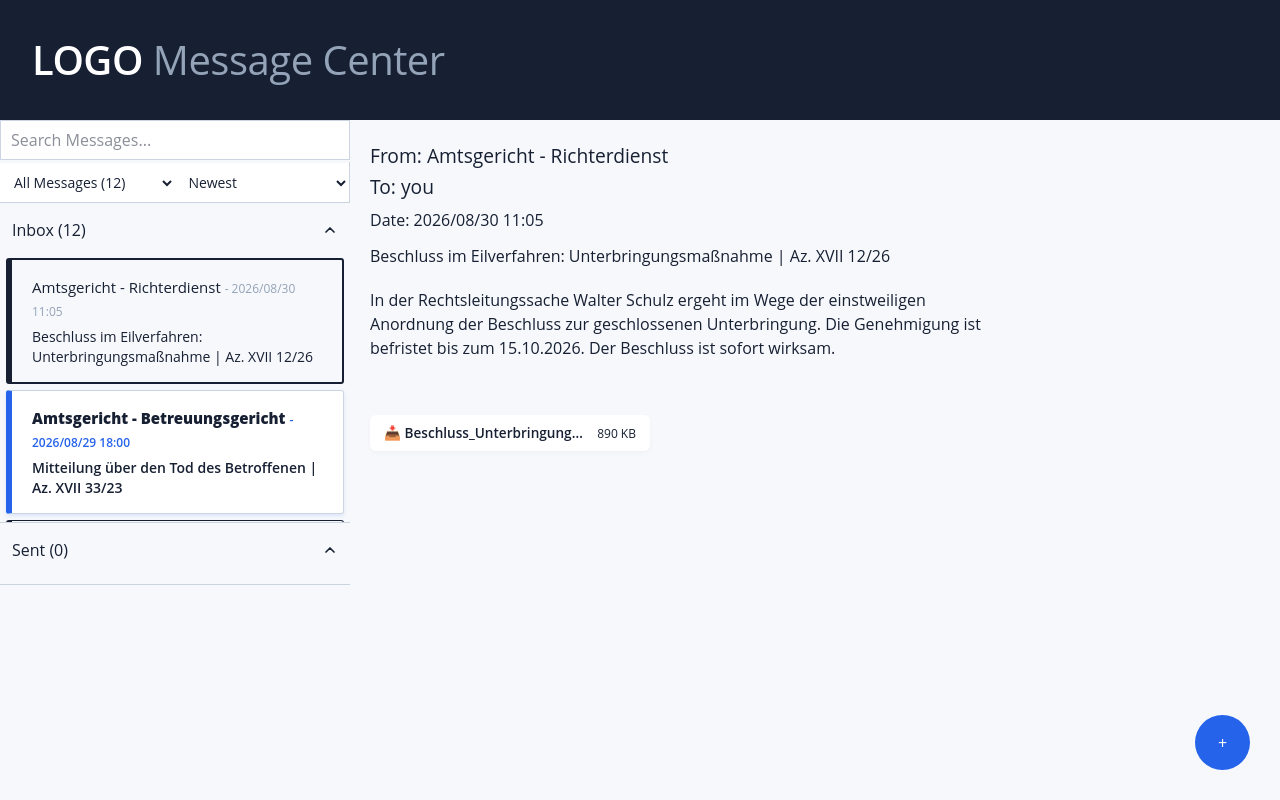
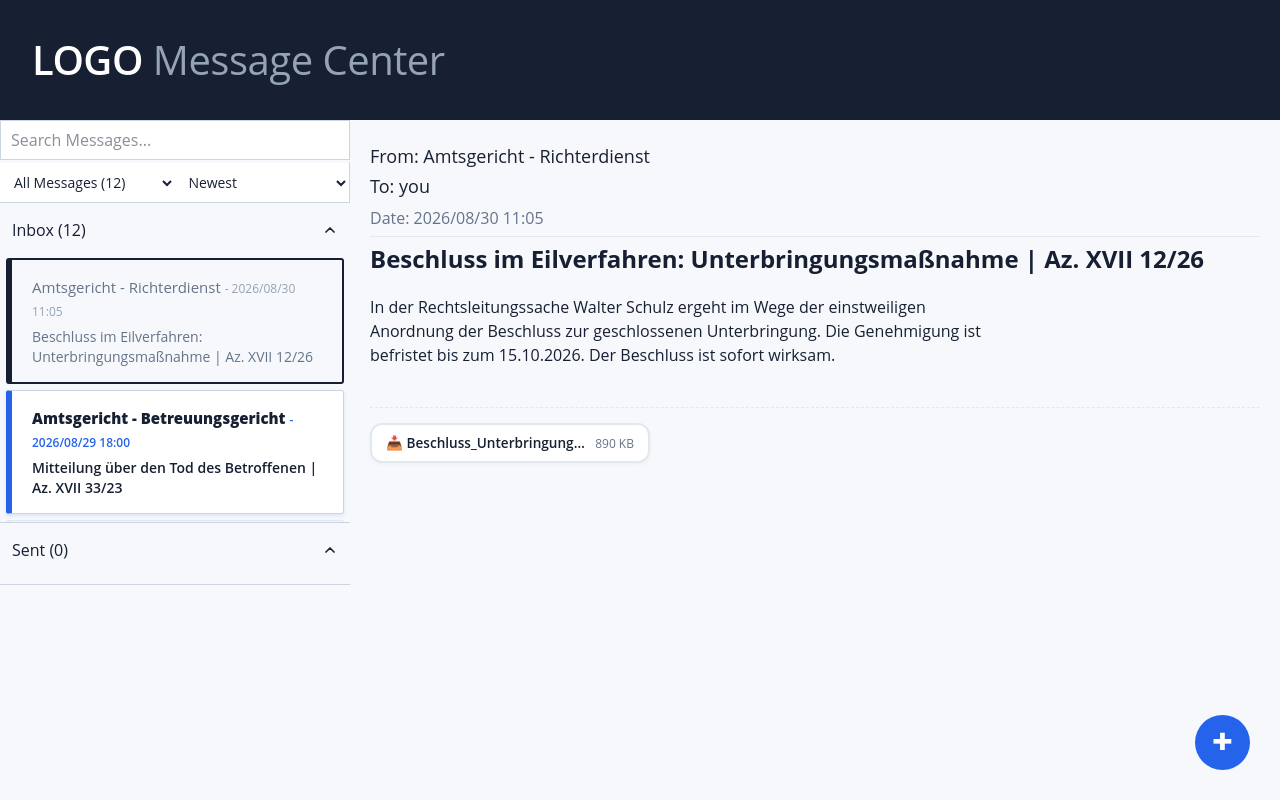
Before and after one commit to Yo-jo51/logo-message-center, a Vue app: page / in a window 1280 px wide. Both pictures are taken after a click on the button 175 px from the left and 320 px from the top of the page. Built offline with nearby package versions, Linux system fonts and the light colour scheme.

Commit message:
Drag and drop addition, CSS fixes new mail button and further tailwind implementing

```diff
--- a/src/MessageCenter.vue
+++ b/src/MessageCenter.vue
@@ -76,18 +76,26 @@ function saveMessages() {
 function sendMail(mail) {
   const id = messages.value.length ? Math.max(...messages.value.map((m) => m.id)) + 1 : 1
 
+  let extrahiertName = ''
+  if (mail.fileName) {
+    extrahiertName = mail.fileName
+  } else if (mail.attachments && mail.attachments.length > 0) {
+    const firstAttachment = mail.attachments[0]
+    extrahiertName = firstAttachment.name || firstAttachment
+  }
+
+  console.log(mail.attachments)
+
   messages.value.push({
     id,
     sender: 'You',
-    reciever: mail.recipient,
+    receiver: mail.recipient,
     subject: mail.subject,
     body: mail.body,
     timestamp: new Date().toDateString(),
     folder: 'Sent',
     seen: true,
     important: mail.priority,
-    attachments: mail.attachments || [],
-    fileName: mail.fileName,
   })
 
   saveMessages()
@@ -246,10 +254,10 @@ function toggleSent() {
     </div>
 
     <button
-      class="fixed right-[30px] bottom-[30px] size-[55px] border-none rounded-full bg-[var(--color-primary)] cursor-pointer flex justify-center items-center box-border font-extrabold text-2xl text-white"
+      class="fixed right-[30px] bottom-[30px] size-[55px] border-none rounded-full bg-[var(--color-primary)] cursor-pointer flex justify-center items-center box-border text-white"
       @click="openNewMail"
     >
-      +
+      <span class="text-4xl font-extrabold h-11">+</span>
     </button>
   </div>
 </template>
--- a/src/components/Filedrop.vue
+++ b/src/components/Filedrop.vue
@@ -0,0 +1,53 @@
+<script setup lang="ts">
+import { ref } from 'vue'
+
+const emit = defineEmits<{
+  (e: 'fileSelected', file: File): void
+}>()
+
+const isDragging = ref(false)
+const fileInput = ref<HTMLInputElement | null>(null)
+
+function openFilePicker() {
+  fileInput.value?.click()
+}
+
+function handleFile(file: File | undefined) {
+  if (!file) return
+
+  emit('fileSelected', file)
+}
+
+function handleFileInput(event: Event) {
+  const input = event.target as HTMLInputElement
+  handleFile(input.files?.[0])
+}
+
+function handleDragOver() {
+  isDragging.value = true
+}
+
+function handleDragLeave() {
+  isDragging.value = false
+}
+
+function handleDrop(event: DragEvent) {
+  isDragging.value = false
+  handleFile(event.dataTransfer?.files[0])
+}
+</script>
+
+<template>
+  <div
+    class="px-5 py-[10px] border-dashed border-2 border-[#00bfff] bg-[#0B2240] rounded-sm font-bold cursor-pointer text-white"
+    :class="{ 'opacity-70': isDragging }"
+    @click="openFilePicker"
+    @dragover.prevent="handleDragOver"
+    @dragleave="handleDragLeave"
+    @drop.prevent="handleDrop"
+  >
+    <input ref="fileInput" type="file" class="hidden" @change="handleFileInput" />
+
+    {{ isDragging ? 'Drop File' : 'Choose or Drop File' }}
+  </div>
+</template>
--- a/src/components/MessageReader.vue
+++ b/src/components/MessageReader.vue
@@ -13,145 +13,82 @@ defineProps<{
     subject: string
     body: string | null
     attachments?: Attachment[]
+    fileName?: string
   } | null
 }>()
 </script>
 
 <template>
-  <div class="reader" :class="{ 'empty-state': !message }">
-    <div v-if="message" class="message">
-      <p class="meta-line">From: {{ message.sender }}</p>
-      <p class="meta-line">To: {{ message.reciever || 'you' }}</p>
+  <div
+    class="flex-1 h-[85vh] bg-[var(--color-background)] p-5 mt-[15vh] overflow-y-auto flex flex-col"
+    :class="{ 'items-center justify-center text-center': !message }"
+  >
+    <div v-if="message" class="w-full">
+      <p class="text-lg my-[2px]">From: {{ message.sender }}</p>
+      <p class="text-lg my-[2px]">To: {{ message.reciever || 'you' }}</p>
 
-      <p id="Date">Date: {{ message.timestamp }}</p>
-      <h2 id="Subject">{{ message.subject }}</h2>
+      <p class="mt-[6px] mb-[6px] text-[var(--color-text-secondary)]">
+        Date: {{ message.timestamp }}
+      </p>
 
-      <p id="body" v-html="message.body || 'No Content'"></p>
+      <h2
+        class="pt-[6px] border-t border-[var(--color-border)] text-2xl font-bold text-[var(--color-text)]"
+      >
+        {{ message.subject }}
+      </h2>
+      <p
+        class="mt-5 max-w-[70ch] break-words text-[var(--color-text)]"
+        v-html="message.body || 'No Content'"
+      ></p>
 
-      <div class="attachments-section">
-        <div class="attachments-grid">
+      <div
+        v-if="(message.attachments && message.attachments.length > 0) || message.fileName"
+        class="mt-10 pt-[15px] border-t border-dashed border-[var(--color-border)]"
+      >
+        <div class="flex flex-col gap-2 items-start">
           <a
             v-for="file in message.attachments || []"
             :key="file.path"
             :href="file.path"
             :download="file.name"
-            class="attachment-chip"
+            class="flex items-center gap-2.5 bg-[var(--color-surface)] border-2 border-[var(--color-border)] rounded-xl px-3.5 py-2 min-w-[180px] max-w-[280px] shadow-[0_2px_4px_rgba(23,32,51,0.03)] no-underline hover:bg-[var(--color-surface-hover)] hover:border-[var(--color-primary)] transition-colors"
           >
-            <span class="file-name">📥 {{ file.name }}</span>
-
-            <span class="file-size" style="font-size: 0.75rem; color: var(--color-text-secondary); margin-top: 2px">
+            <span
+              class="text-[0.85rem] font-semibold text-[var(--color-text)] whitespace-nowrap overflow-hidden text-ellipsis"
+            >
+              📥 {{ file.name }}
+            </span>
+            <span
+              class="whitespace-nowrap text-[0.75rem] text-[var(--color-text-secondary)] mt-[2px]"
+            >
               {{ file.size }}
             </span>
           </a>
+
+          <div
+            v-if="message.fileName && (!message.attachments || message.attachments.length === 0)"
+            class="flex items-center gap-[10px] bg-[var(--color-surface)] border border-[var(--color-border)] rounded-md px-[14px] py-2 min-w-[180px] max-w-[280px] shadow-[0_2px_4px_rgba(23,32,51,0.03)]"
+          >
+            <span
+              class="text-[0.85rem] font-semibold text-[var(--color-text)] whitespace-nowrap overflow-hidden text-ellipsis"
+            >
+              📥 {{ message.fileName }}
+            </span>
+            <span
+              class="whitespace-nowrap text-[0.75rem] text-[var(--color-text-secondary)] mt-[2px]"
+            >
+              Uploaded
+            </span>
+          </div>
         </div>
       </div>
     </div>
 
-    <h3 v-else>
+    <h3
+      v-else
+      class="font-black text-xl max-w-[45ch] text-[var(--color-text-muted)] -translate-y-5"
+    >
       No email selected yet. Please click on an email from the list to view it in the reader
     </h3>
   </div>
 </template>
-
-<style scoped>
-.reader {
-  flex: 1;
-  height: 85vh;
-  background-color: var(--color-background);
-  padding: 20px;
-  margin-top: 15vh;
-  overflow-y: auto;
-  display: flex;
-  flex-direction: column;
-}
-
-.reader.empty-state {
-  display: flex;
-  align-items: center;
-  justify-content: center;
-  text-align: center;
-}
-
-h3 {
-  font-weight: 900;
-  font-size: x-large;
-  max-width: 45ch;
-  color: var(--color-text-muted);
-  transform: translateY(-20px);
-}
-
-#Subject {
-  padding-top: 6px;
-  border-top: 1px solid var(--color-border);
-}
-
-#body {
-  margin-top: 20px;
-  max-width: 70ch;
-  word-break: break-word;
-}
-
-#Date {
-  margin-top: 6px;
-  margin-bottom: 6px;
-  color: var(--color-text-secondary);
-}
-
-.meta-line {
-  font-size: larger;
-  margin: 2px 0;
-}
-
-.attachments-section {
-  margin-top: 40px;
-  padding-top: 15px;
-  border-top: 1px dashed var(--color-border);
-  grid-row: column;
-}
-
-.attachments-section h4 {
-  margin: 0 0 12px 0;
-  color: var(--color-text);
-  font-size: 0.95rem;
-  font-weight: 700;
-}
-
-.attachments-grid {
-  display: flex;
-  flex-direction: column;
-  gap: 8px;
-  align-items: flex-start;
-}
-
-.attachment-chip {
-  display: flex;
-  align-items: center;
-  gap: 10px;
-  background-color: var(--color-surface);
-  border: 1px solid var(--color-border);
-  border-radius: 6px;
-  padding: 8px 14px;
-  min-width: 180px;
-  max-width: 280px;
-  box-shadow: 0 2px 4px rgb(23 32 51 / 0.03);
-  text-decoration: none;
-}
-
-.attachment-chip:hover {
-  background-color: var(--color-surface-hover);
-  border-color: var(--color-primary);
-}
-
-.file-name {
-  font-size: 0.85rem;
-  font-weight: 600;
-  color: var(--color-text);
-  white-space: nowrap;
-  overflow: hidden;
-  text-overflow: ellipsis;
-}
-
-.file-size {
-  white-space: nowrap;
-}
-</style>
--- a/src/components/NewMail.vue
+++ b/src/components/NewMail.vue
@@ -1,5 +1,6 @@
 <script setup lang="ts">
 import { ref, computed } from 'vue'
+import Filedrop from './Filedrop.vue'
 
 const recipient = ref('')
 const subject = ref('')
@@ -7,7 +8,6 @@ const body = ref('')
 const priority = ref(false)
 
 const selectedFile = ref<File | null>(null)
-const fileInput = ref<HTMLInputElement | null>(null)
 const editorRef = ref<HTMLDivElement | null>(null)
 const hasAttemptedSubmit = ref(false)
 
@@ -37,12 +37,6 @@ function format(command: string) {
   updateBody()
   editorRef.value?.focus()
 }
-
-function uploadFile(event: Event) {
-  const input = event.target as HTMLInputElement
-  selectedFile.value = input.files?.[0] || null
-}
-
 function sendEmail() {
   hasAttemptedSubmit.value = true
   if (!isEmailValid.value) return
@@ -64,14 +58,13 @@ function sendEmail() {
   hasAttemptedSubmit.value = false
 
   if (editorRef.value) editorRef.value.innerHTML = ''
-  if (fileInput.value) fileInput.value.value = ''
 }
 </script>
 
 <template>
   <div class="reader">
     <div class="new-mail">
-      <h2>New Message</h2>
+      <h2 class="font-bold text-2xl">New Message</h2>
 
       <div class="input-group">
         <label for="recipient">To</label>
@@ -115,11 +108,7 @@ function sendEmail() {
       </div>
 
       <div class="buttons">
-        <div class="upload-btn">
-          <input ref="fileInput" type="file" hidden @change="uploadFile" />
-          <button type="button" @click="fileInput?.click()">Upload</button>
-        </div>
-
+        <Filedrop @file-selected="selectedFile = $event" />
         <button class="send-btn" :class="{ 'btn-disabled': showError }" @click="sendEmail">
           Send
         </button>
@@ -228,8 +217,7 @@ input.input-error {
   font-size: 0.85rem;
   color: var(--color-text-secondary);
 }
-.send-btn,
-.upload-btn button {
+.send-btn {
   padding: 10px 20px;
   border: none;
   border-radius: 4px;
@@ -238,14 +226,16 @@ input.input-error {
   font-weight: 700;
   cursor: pointer;
 }
-.send-btn:hover,
-.upload-btn button:hover {
+
+.send-btn:hover {
   background-color: var(--color-primary-dark);
 }
+
 .send-btn.btn-disabled {
   background-color: var(--color-text-muted);
   cursor: not-allowed;
 }
+
 .buttons {
   display: flex;
   align-items: center;
```
